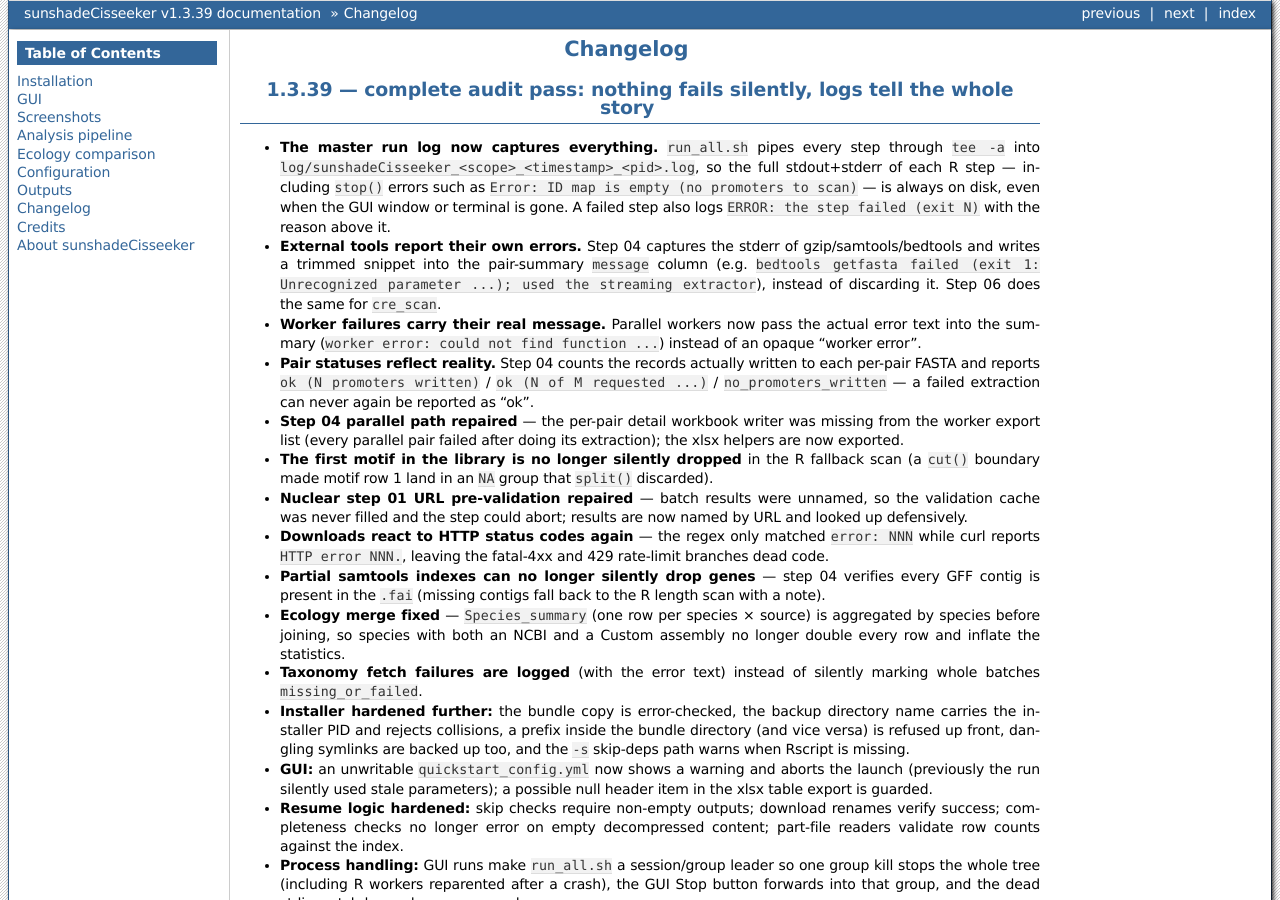
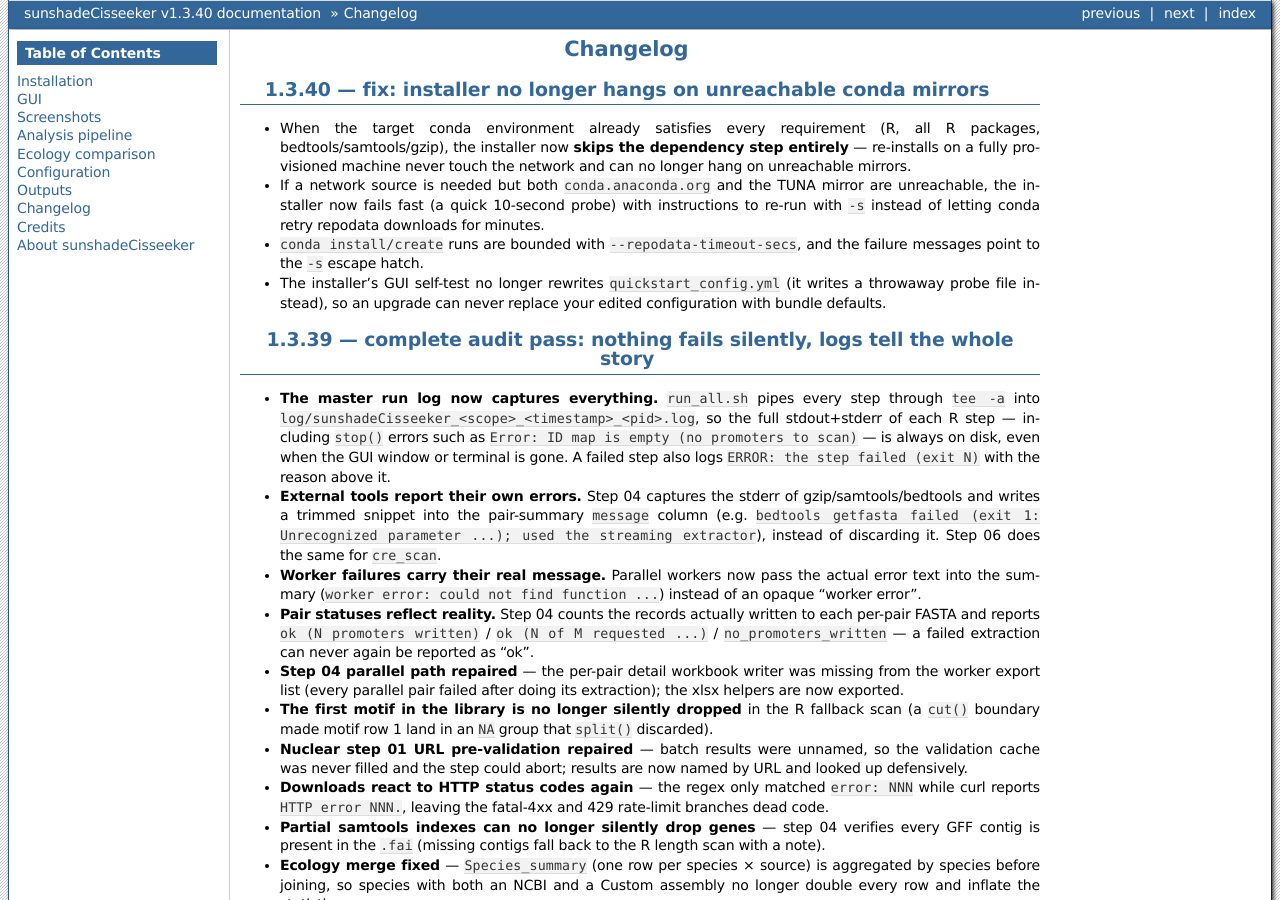
Before and after one commit to chenzhr23/sunshadeCisseeker-docs, a Sphinx documentation site: the page built from docs/content/Changelog.rst, in a window 1280 px wide and 900 px high. Built offline with Sphinx 7.4.7, drawn with Linux system fonts in a browser that asks for light colours; some of the changed text lies outside the part shown.

```diff
--- a/docs/conf.py
+++ b/docs/conf.py
@@ -9,8 +9,8 @@
 copyright = "2026, sunshadeCisseeker developers"
 
 # The short X.Y version and the full release version.
-version = "v1.3.39"
-release = "v1.3.39"
+version = "v1.3.40"
+release = "v1.3.40"
 
 extensions = [
     "sphinx.ext.autosectionlabel",
--- a/docs/content/About sunshadeCisseeker.rst
+++ b/docs/content/About sunshadeCisseeker.rst
@@ -4,7 +4,7 @@
 sunshadeCisseeker identifies, annotates and compares promoter
 cis-regulatory elements across sun / facultative / shade plants.
 
-The current release is **1.3.39**; see :doc:`Changelog` for what changed in
+The current release is **1.3.40**; see :doc:`Changelog` for what changed in
 each version.
 
 Highlights
--- a/docs/content/Changelog.rst
+++ b/docs/content/Changelog.rst
@@ -1,5 +1,22 @@
 Changelog
 =========
+
+1.3.40 — fix: installer no longer hangs on unreachable conda mirrors
+------------------------------------------------------------------------
+
+* When the target conda environment already satisfies every requirement
+  (R, all R packages, bedtools/samtools/gzip), the installer now **skips the
+  dependency step entirely** — re-installs on a fully provisioned machine
+  never touch the network and can no longer hang on unreachable mirrors.
+* If a network source is needed but both ``conda.anaconda.org`` and the TUNA
+  mirror are unreachable, the installer now fails fast (a quick 10-second
+  probe) with instructions to re-run with ``-s`` instead of letting conda
+  retry repodata downloads for minutes.
+* ``conda install/create`` runs are bounded with ``--repodata-timeout-secs``,
+  and the failure messages point to the ``-s`` escape hatch.
+* The installer's GUI self-test no longer rewrites
+  ``quickstart_config.yml`` (it writes a throwaway probe file instead), so an
+  upgrade can never replace your edited configuration with bundle defaults.
 
 1.3.39 — complete audit pass: nothing fails silently, logs tell the whole story
 ----------------------------------------------------------------------------------
```
